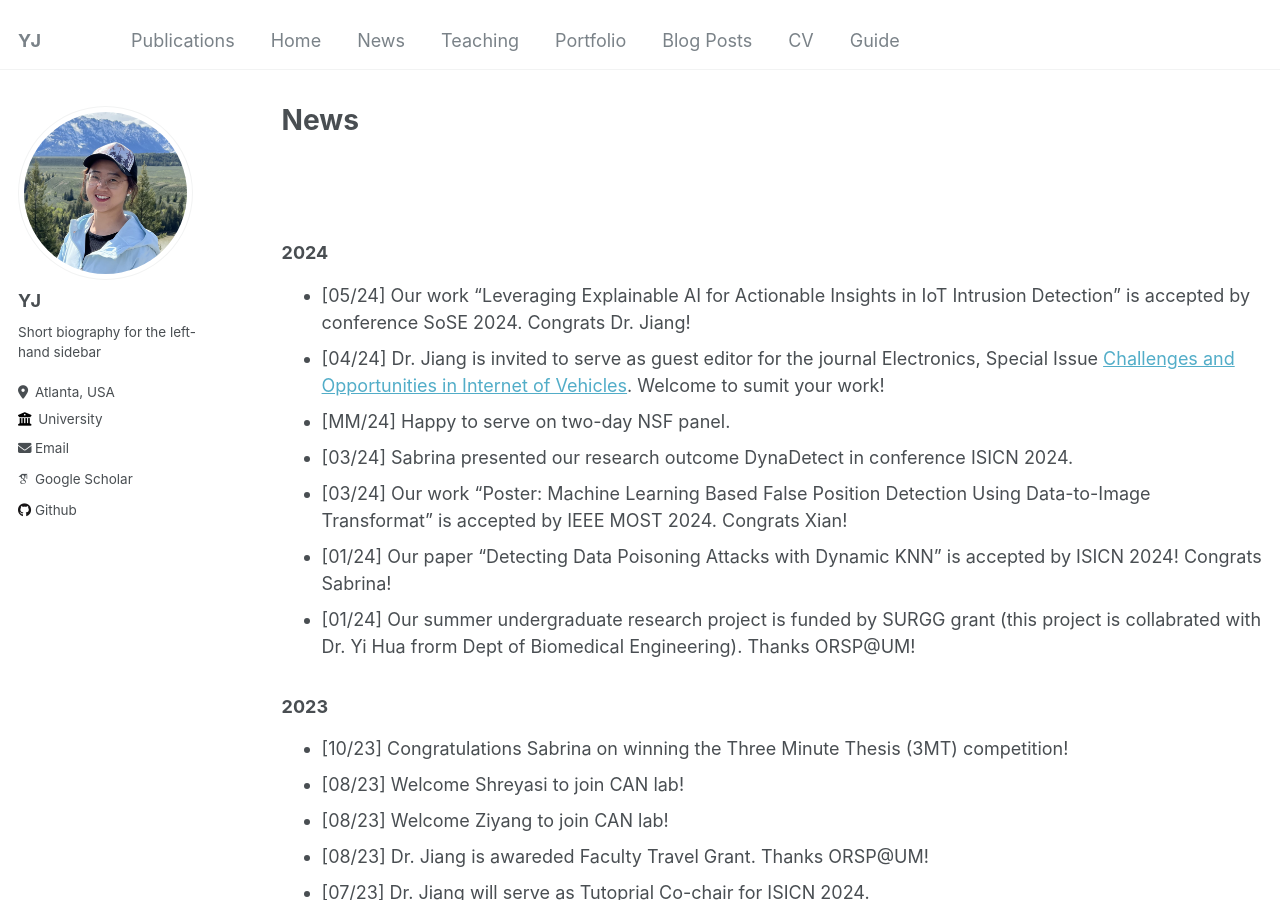
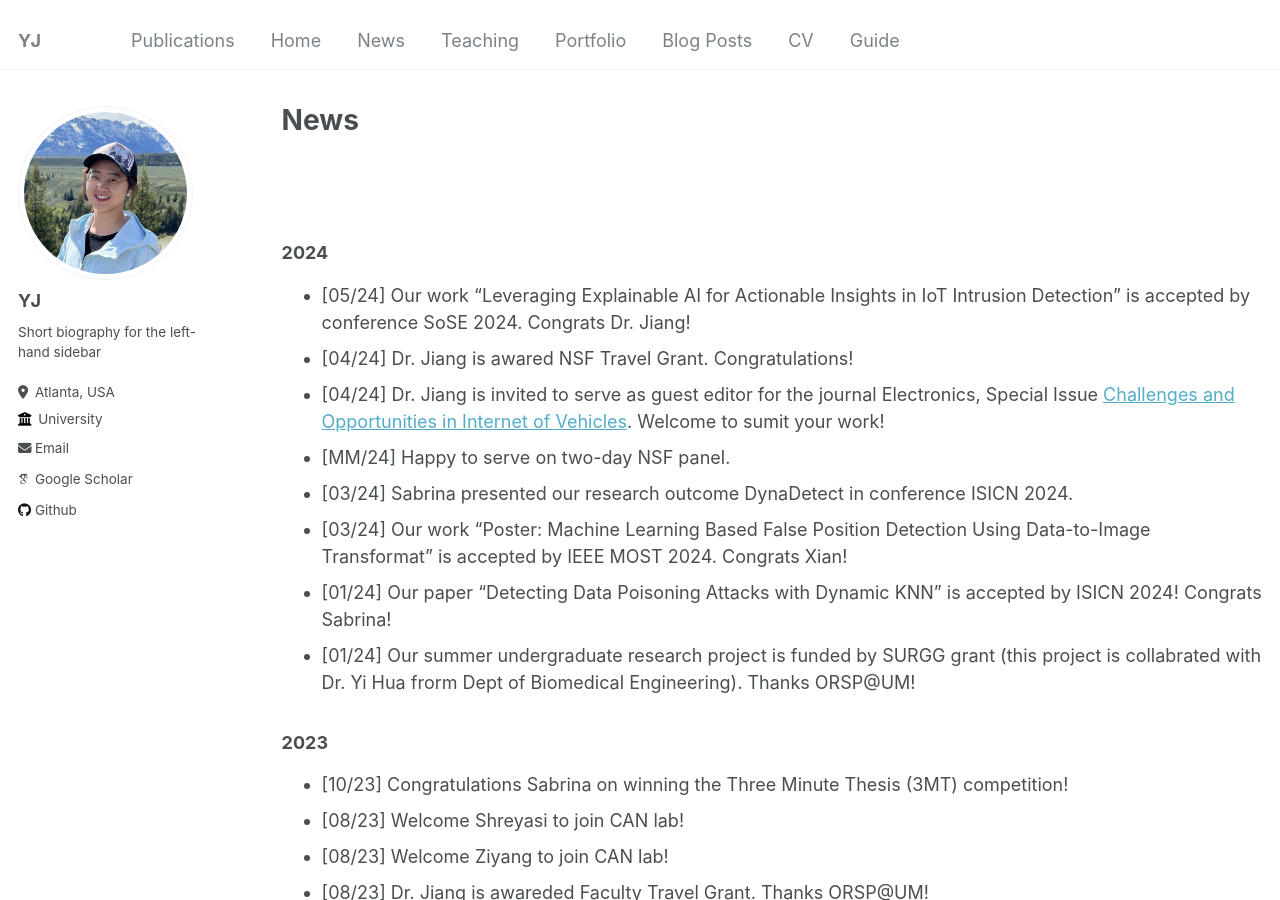
Before and after one commit to suhbrina-perry/suhbrina-perry.github.io, a Jekyll site: the page built from _pages/news.md, in a window 1280 px wide and 900 px high. Built offline with Jekyll 4.4.1, drawn with Linux system fonts in a browser that asks for light colours; some web fonts are replaced.

Commit message:
Update news.md

```diff
--- a/_pages/news.md
+++ b/_pages/news.md
@@ -15,6 +15,7 @@ author_profile: true
 ### 2024
 
 - [05/24] Our work "Leveraging Explainable AI for Actionable Insights in IoT Intrusion Detection" is accepted by conference SoSE 2024. Congrats Dr. Jiang!
+- [04/24] Dr. Jiang is awared NSF Travel Grant. Congratulations!
 - [04/24] Dr. Jiang is invited to serve as guest editor for the journal Electronics, Special Issue [Challenges and Opportunities in Internet of Vehicles](https://www.mdpi.com/journal/electronics/special_issues/5MJHAE8NUK). Welcome to sumit your work!
 - [MM/24] Happy to serve on two-day NSF panel.
 - [03/24] Sabrina presented our research outcome DynaDetect in conference ISICN 2024.
```
